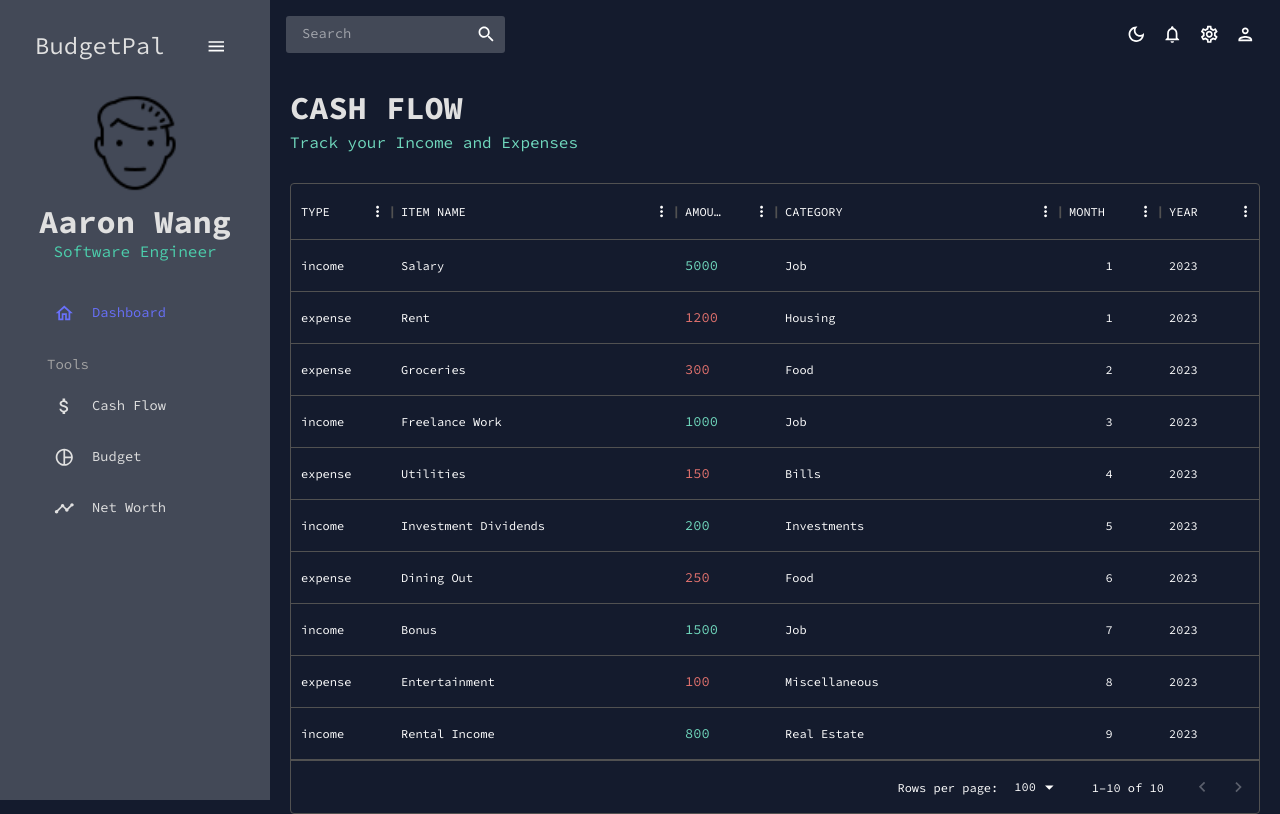
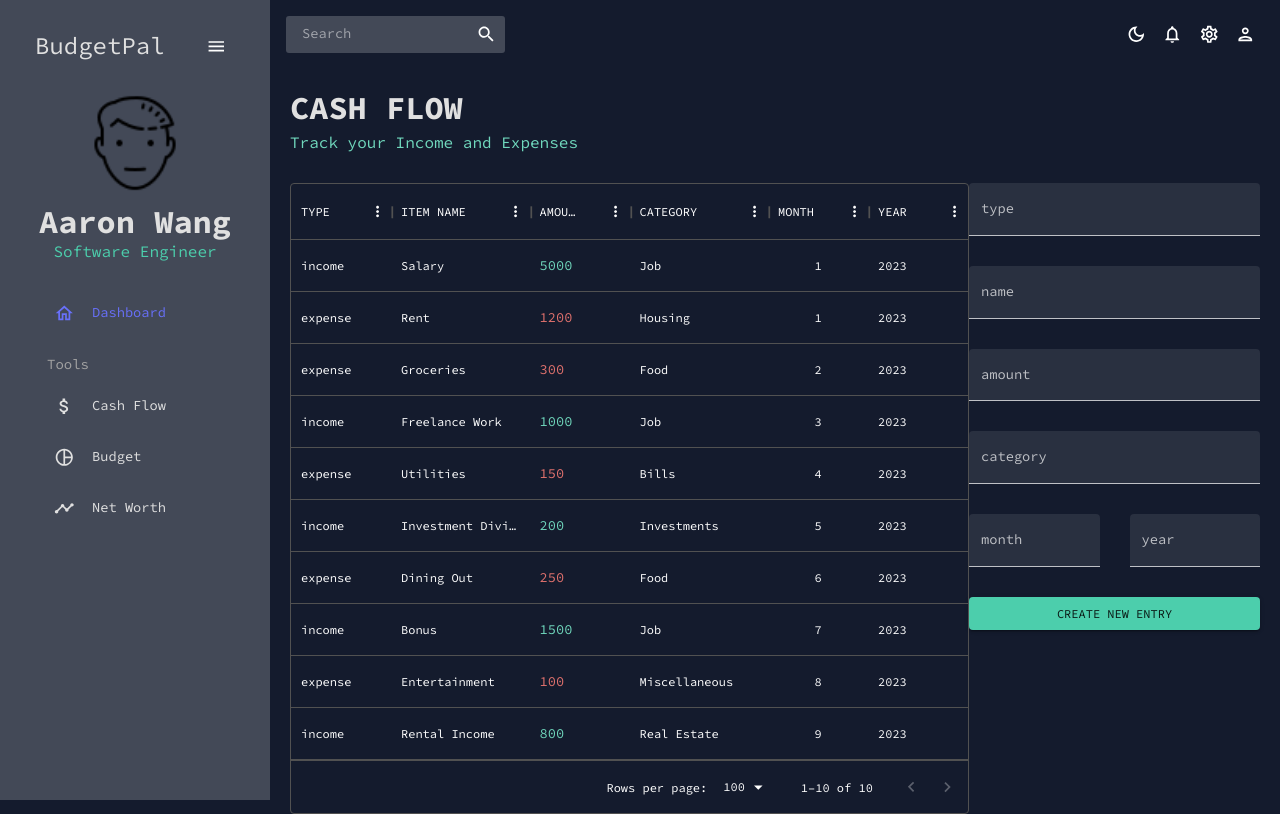
Before and after one commit to Aaronw7/budget-pal, a React (Create React App) app in the folder frontend/: page /cashflow in a window 1280 px wide. Built offline with nearby package versions, Linux system fonts and the light colour scheme; a web font is replaced by a local one.

Commit message:
added entry form in cash flow page

```diff
--- a/frontend/src/scenes/cashflow/index.jsx
+++ b/frontend/src/scenes/cashflow/index.jsx
@@ -1,5 +1,8 @@
-import { Box, Typography, useTheme } from "@mui/material";
+import { Box, Typography, Button, TextField, useTheme } from "@mui/material";
 import Header from "../../components/Header";
+import { Formik } from "formik";
+import * as yup from "yup";
+import useMediaQuery from "@mui/material/useMediaQuery";
 import { DataGrid } from "@mui/x-data-grid";
 import { mockCashFlowData } from "../../data/mockCashFlowData";
 import { tokens } from "../../theme";
@@ -7,6 +10,30 @@ import { tokens } from "../../theme";
 const CashFlow = () => {
   const theme = useTheme();
   const colors = tokens(theme.palette.mode);
+
+  const initialValues = {
+    type: "",
+    name: "",
+    amount: "",
+    category: "",
+    month: "",
+    year: ""
+  };
+
+  const entrySchema = yup.object().shape({
+    type: yup.string().required("required"),
+    name: yup.string().required("required"),
+    amount: yup.string().required("required"),
+    category: yup.string().required("required"),
+    month: yup.string().required("required"),
+    year: yup.string().required("required"),
+  })
+
+  const isNonMobile = useMediaQuery("(min-width:600px)");
+
+  const handleFormSubmit = (values) => {
+    console.log(values)
+  }
 
   const columns = [
     { field: "type", headerName: "TYPE" },
@@ -34,8 +61,117 @@ const CashFlow = () => {
   return (
     <Box m="20px">
       <Header title="CASH FLOW" subtitle="Track your Income and Expenses" />
-      <Box>
-        <DataGrid rows={mockCashFlowData} columns={columns} />
+      <Box display="flex" sx={{ flexDirection: "row-reverse"}}>
+        <Box width="30%">
+          <Formik
+            onSubmit={handleFormSubmit}
+            initialValues={initialValues}
+            validationSchema={entrySchema}
+          >
+            {({values, errors, touched, handleBlur, handleChange, handleSubmit}) => (
+              <form onSubmit={handleSubmit}>
+                <Box
+                  display="grid"
+                  gap="30px"
+                  gridTemplateColumns="repeat(4, minmax(0, 1fr))"
+                  sx={{
+                    "& > div": { gridColumn: isNonMobile ? undefined : "span 4"}
+                  }}
+                >
+                  <TextField
+                    fullWidth
+                    variant="filled"
+                    type="text"
+                    label="type"
+                    onBlur={handleBlur}
+                    onChange={handleChange}
+                    value={values.type}
+                    name="type"
+                    error={!!touched.type && !!errors.type}
+                    helperText={touched.type && errors.type}
+                    sx={{ gridColumn: "span 4" }}
+                  />
+                  <TextField
+                    fullWidth
+                    variant="filled"
+                    type="text"
+                    label="name"
+                    onBlur={handleBlur}
+                    onChange={handleChange}
+                    value={values.name}
+                    name="name"
+                    error={!!touched.name && !!errors.name}
+                    helperText={touched.name && errors.name}
+                    sx={{ gridColumn: "span 4" }}
+                  />
+                  <TextField
+                    fullWidth
+                    variant="filled"
+                    type="text"
+                    label="amount"
+                    onBlur={handleBlur}
+                    onChange={handleChange}
+                    value={values.amount}
+                    name="amount"
+                    error={!!touched.amount && !!errors.amount}
+                    helperText={touched.amount && errors.amount}
+                    sx={{ gridColumn: "span 4" }}
+                  />
+                  <TextField
+                    fullWidth
+                    variant="filled"
+                    type="text"
+                    label="category"
+                    onBlur={handleBlur}
+                    onChange={handleChange}
+                    value={values.category}
+                    name="category"
+                    error={!!touched.category && !!errors.category}
+                    helperText={touched.category && errors.category}
+                    sx={{ gridColumn: "span 4" }}
+                  />
+                  <TextField
+                    fullWidth
+                    variant="filled"
+                    type="text"
+                    label="month"
+                    onBlur={handleBlur}
+                    onChange={handleChange}
+                    value={values.month}
+                    name="month"
+                    error={!!touched.month && !!errors.month}
+                    helperText={touched.month && errors.month}
+                    sx={{ gridColumn: "span 2" }}
+                  />
+                  <TextField
+                    fullWidth
+                    variant="filled"
+                    type="text"
+                    label="year"
+                    onBlur={handleBlur}
+                    onChange={handleChange}
+                    value={values.year}
+                    name="year"
+                    error={!!touched.year && !!errors.year}
+                    helperText={touched.year && errors.year}
+                    sx={{ gridColumn: "span 2" }}
+                  />
+                  <Button
+                    type="submit"
+                    color="secondary"
+                    variant="contained"
+                    sx={{ gridColumn: "span 4" }}
+                  >
+                    Create New Entry
+                  </Button>
+                </Box>
+              </form>
+            )}
+          </Formik>
+        </Box>
+        <Box width="70%">
+          <DataGrid rows={mockCashFlowData} columns={columns} />
+        </Box>
       </Box>
     </Box>
   )
```
